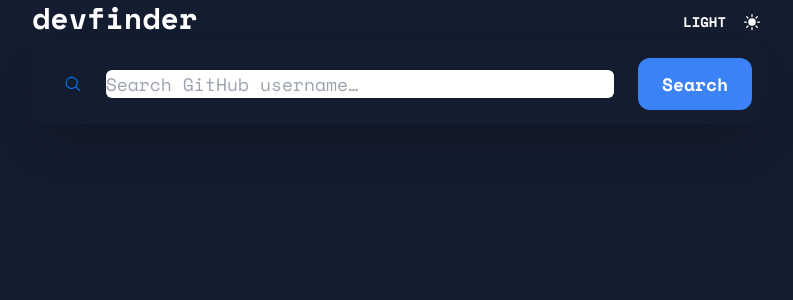
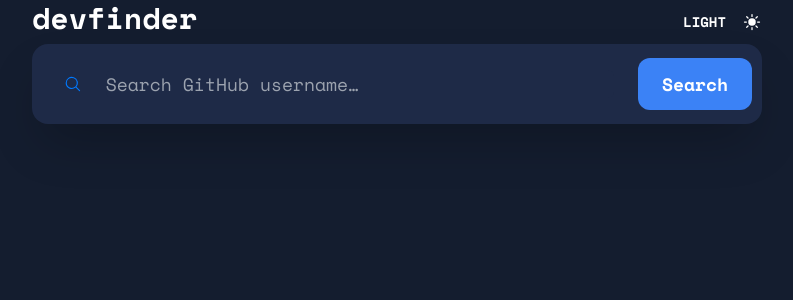
Before and after one commit to radhd/github-user-search, a React (Vite) app: page / in a window 1280 px wide. Both pictures are taken after a click on the icon 995 px from the left and 22 px from the top of the page. Shown: the top 300 px of the page, without its empty margins (243-1036 px from the left). Built offline with nearby package versions, Linux system fonts and the light colour scheme.

Commit message:
Set dark mode styles to input

```diff
--- a/index.html
+++ b/index.html
@@ -11,7 +11,7 @@
     />
     <title>Github User Search</title>
   </head>
-  <body class="dark">
+  <body>
     <div id="root"></div>
     <script type="module" src="/src/main.tsx"></script>
   </body>
--- a/src/components/SearchDev.tsx
+++ b/src/components/SearchDev.tsx
@@ -2,10 +2,7 @@ import { useState } from "react";
 import { Users } from "../userInterfaces";
 import { fetchUsers } from "./fetchUsers";
 import ResultCard from "./ResultCard";
-import {
-  MagnifyingGlassCircleIcon,
-  MagnifyingGlassIcon,
-} from "@heroicons/react/24/solid";
+import { MagnifyingGlassIcon } from "@heroicons/react/24/solid";
 
 function SearchDev() {
   const [search, setSearch] = useState<string>("");
@@ -25,13 +22,13 @@ function SearchDev() {
 
   return (
     <>
-      <div className="flex h-20 w-full items-center gap-6 rounded-2xl py-6 pe-[0.625rem] ps-8 text-lg shadow-2xl">
+      <div className="flex h-20 w-full items-center gap-6 rounded-2xl bg-white py-6 pe-[0.625rem] ps-8 text-lg shadow-2xl dark:bg-[#1E2A47]">
         <MagnifyingGlassIcon className="size-6 text-[#0079FF]" />
         <input
           onChange={(event) => onChange(event)}
           value={search}
           type="text"
-          className="w-full rounded-md border-none focus:outline-none"
+          className="w-full rounded-md border-none caret-[#697C9A] focus:outline-none dark:bg-[#1E2A47] dark:caret-white"
           placeholder="Search GitHub username…"
         />
         <button
--- a/src/components/navigation.tsx
+++ b/src/components/navigation.tsx
@@ -29,9 +29,15 @@ function Navigation() {
             </p>
           }
           {isDark === "dark" ? (
-            <SunIcon className="size-5 text-white" onClick={onClick} />
+            <SunIcon
+              className="size-5 cursor-pointer text-white"
+              onClick={onClick}
+            />
           ) : (
-            <MoonIcon onClick={onClick} className="size-5 text-[#697C9A]" />
+            <MoonIcon
+              onClick={onClick}
+              className="size-5 cursor-pointer text-[#697C9A]"
+            />
           )}
         </div>
       </div>
```
